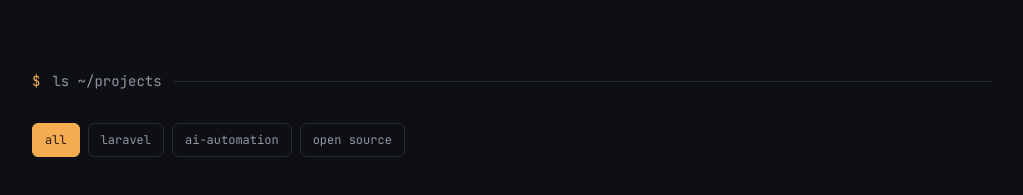
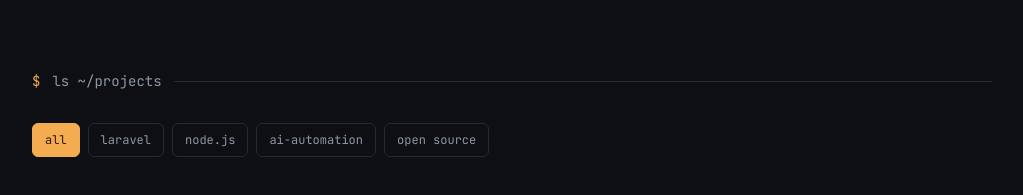
Before and after one commit to AmrLotfy/amrlotfy.github.io, a React (Vite) app: page / in a window 1280 px wide. Shown: the part 2460-2655 px from the top of the page, without its empty margins (128-1151 px from the left). Built offline with nearby package versions, Linux system fonts and the light colour scheme; the HTML template or start-up script is replaced by a standard one.

Commit message:
Add Node.js filter to projects, allow projects in multiple categories

```diff
--- a/src/components/Projects.tsx
+++ b/src/components/Projects.tsx
@@ -1,13 +1,13 @@
 import { useState } from "react";
 import { ExternalLink, Github } from "lucide-react";
 
-const categories = ["All", "Laravel", "AI & Automation", "Open Source"];
+const categories = ["All", "Laravel", "Node.js", "AI & Automation", "Open Source"];
 
 const projects = [
   {
     title: "Hollat AI Services",
     path: "~/hollat-ai-services",
-    category: "AI & Automation",
+    categories: ["Node.js", "AI & Automation"],
     tags: ["nestjs", "typescript", "ai", "microservices"],
     description: "Live AI microservices platform that adds AI features to Hollat applications through a versioned REST API. Modular NestJS design on a swappable LLM provider layer, with Zod validation and API-key auth.",
     featured: true,
@@ -15,7 +15,7 @@ const projects = [
   {
     title: "Appointment Booking SaaS",
     path: "~/appointments-saas",
-    category: "Laravel",
+    categories: ["Laravel"],
     tags: ["laravel", "inertia.js", "react", "multi-tenant"],
     description: "Multi-tenant Laravel 12 + Inertia/React SaaS for government and enterprise appointment booking (Saudi/GCC market). Tenant-isolated booking engine with concurrency-safe slot locking, citizen self-service via phone-OTP, an SMS notification pipeline, staff RBAC, and approval workflows. 100+ automated tests.",
     featured: true,
@@ -23,7 +23,7 @@ const projects = [
   {
     title: "Ticketing Management Platform",
     path: "~/hollat-ticketing",
-    category: "Laravel",
+    categories: ["Laravel"],
     tags: ["laravel", "enterprise", "scalable"],
     description: "Enterprise ticketing system for Hollat.net serving thousands of users, with optimized queries and scalable API architecture.",
     featured: true,
@@ -31,14 +31,14 @@ const projects = [
   {
     title: "Multi-tenant SaaS eCommerce Platform",
     path: "~/ecommerce-saas",
-    category: "Laravel",
+    categories: ["Laravel"],
     tags: ["saas", "multi-tenant", "ecommerce"],
     description: "Complete SaaS system for managing online stores with products, orders, and subscription billing.",
   },
   {
     title: "Laravel Chores",
     path: "~/laravel-chores",
-    category: "Open Source",
+    categories: ["Open Source"],
     tags: ["laravel package", "packagist", "php"],
     description: "Batched, checkpointed, resumable data operations for Laravel — write only the per-record logic. Safely processes millions of records (backfills, normalization, cleanup) with automatic resume after crashes or deploys. Keyset pagination, per-record failure isolation, zero external dependencies (MySQL, PostgreSQL, SQLite).",
     link: "https://github.com/AmrLotfy/laravel-chores",
@@ -47,7 +47,7 @@ const projects = [
   {
     title: "Conan AI",
     path: "~/conan-ai",
-    category: "Open Source",
+    categories: ["Node.js", "Open Source"],
     tags: ["npm", "ai agent", "node.js", "cli"],
     description: "Open source Node.js CLI framework for building personal AI agents. Connects to OpenAI, Anthropic, or OpenRouter. Remembers you across sessions, searches the web, reads files, and fires reminders. Local-first, no cloud.",
     link: "https://github.com/AmrLotfy/Conan-ai",
@@ -56,7 +56,7 @@ const projects = [
   {
     title: "Haiah — Company AI Assistant",
     path: "~/haiah",
-    category: "AI & Automation",
+    categories: ["AI & Automation"],
     tags: ["laravel", "ai", "rag", "company project"],
     description: "Internal AI assistant built with Laravel for company use. Handles intelligent Q&A, automates internal workflows, and integrates with company systems using RAG and LLM APIs.",
     featured: true,
@@ -64,7 +64,7 @@ const projects = [
   {
     title: "Laravel AI Smart Reply",
     path: "~/laravel-ai-smart-reply",
-    category: "Open Source",
+    categories: ["Open Source"],
     tags: ["ai", "laravel package", "packagist"],
     description: "Published on Packagist — AI-powered multilingual reply generator for CRM & ERP systems using OpenAI and OpenRouter.",
     link: "https://github.com/amrlotfy/laravel-ai-smart-reply",
@@ -73,42 +73,42 @@ const projects = [
   {
     title: "Telegram Business Card Scanner Bot",
     path: "~/card-scanner-bot",
-    category: "AI & Automation",
+    categories: ["AI & Automation"],
     tags: ["ai", "automation", "n8n"],
     description: "Extracts information from scanned business cards, saves to Excel, and automatically sends meeting invitations.",
   },
   {
     title: "RAG-based WhatsApp Support System",
     path: "~/whatsapp-rag-support",
-    category: "AI & Automation",
+    categories: ["AI & Automation"],
     tags: ["ai", "rag", "whatsapp"],
     description: "Retrieval-Augmented Generation system that provides contextual answers to client WhatsApp messages.",
   },
   {
     title: "CRM AI Chatbot Assistant",
     path: "~/crm-chatbot",
-    category: "AI & Automation",
+    categories: ["AI & Automation"],
     tags: ["ai", "crm", "chatbot"],
     description: "Intelligent chatbot integrated with CRM to help agents complete tasks faster and more efficiently.",
   },
   {
     title: "Dorra Group Database & Dashboard",
     path: "~/dorra-dashboard",
-    category: "Laravel",
+    categories: ["Laravel"],
     tags: ["enterprise", "dashboard", "analytics"],
     description: "Enterprise data system for multiple projects and companies with advanced reporting dashboards.",
   },
   {
     title: "AI Job Matching Workflow",
     path: "~/job-matching-ai",
-    category: "AI & Automation",
+    categories: ["AI & Automation"],
     tags: ["ai", "automation", "matching"],
     description: "Collects job postings, analyzes CVs, ranks matches, and recommends top jobs using AI algorithms.",
   },
   {
     title: "Azura Real Estate CRM",
     path: "~/azura-crm",
-    category: "Laravel",
+    categories: ["Laravel"],
     tags: ["crm", "laravel", "rest api"],
     description: "Custom CRM for lead management with an automated agent rotation system built with Laravel.",
   },
@@ -118,7 +118,7 @@ export const Projects = () => {
   const [activeCategory, setActiveCategory] = useState("All");
 
   const filteredProjects =
-    activeCategory === "All" ? projects : projects.filter((p) => p.category === activeCategory);
+    activeCategory === "All" ? projects : projects.filter((p) => p.categories.includes(activeCategory));
 
   return (
     <section id="work" className="py-20 px-6 border-t border-border">
```
